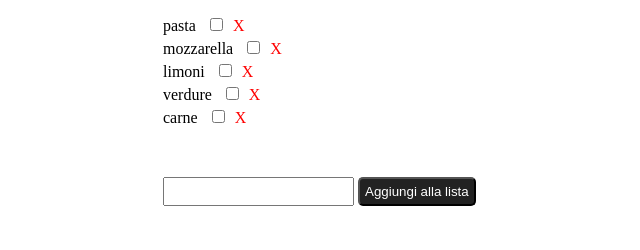
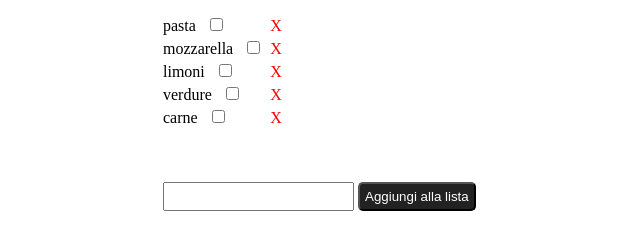
Before and after one commit to PinoGabriel/vue-todolist, a plain HTML site: page index.html in a window 1280 px wide. Shown: the part 90-340 px from the top of the page, without its empty margins (27-667 px from the left). Drawn offline with nearby package versions, Linux system fonts and the light colour scheme.

Commit message:
feat: added X next to checkboxes

```diff
--- a/css/style.css
+++ b/css/style.css
@@ -9,7 +9,7 @@ h1 {
 }
 
 
-li {
+li, span {
     list-style-type: none;
     margin-bottom: 5px;
 }
@@ -18,6 +18,10 @@ li {
 .container {
     width: 900px;
     margin: 50px auto 0 auto;
+}
+
+.containerElement {
+    display: flex;
 }
 
 .checkInput {
@@ -32,6 +36,8 @@ li {
     color: red;
     margin-left: 10px;
     cursor: pointer;
+    display: flex;
+    flex-direction: column;
 }
 
 .lineX {
--- a/index.html
+++ b/index.html
@@ -14,18 +14,28 @@
 
     <div id="app">
         <div class="container">
+            <!-- TITOLO -->
             <h1>LISTA DELLA SPESA</h1>
+            <!-- CONTAINER LISTA DELLA SPESA -->
+            <div class="containerElement">
+                <div>
                     <ul>
                         <li v-for="(to, i) in toDo" :key="i" :class="[to.done ? `lineText` : '']">
                             {{ to.testo }}
                             <input type="checkbox" v-model="to.done" class="checkInput" @click="checkClick(i)">
-                    <span @click="removeClick(i)" class="x">X</span>
                         </li>
                     </ul>
+                </div>
+                <div>
+                    <span v-for="(to, i) in toDo" @click="removeText(i)" class="x">X</span>
+                </div>
+            </div>
+            <!-- INPUT PER AGGIUNGERE UN NUOVO ELEMENTO ALLA LISTA DELLA SPESA -->
             <div class="newTextInput">
                 <input class="addBtn" type="text" v-model="nuovoValore">
                 <button class="addBtn btnStyle" @click="addButton()">Aggiungi alla lista</button>
             </div>
+
         </div>
 
 
--- a/js/main.js
+++ b/js/main.js
@@ -24,7 +24,7 @@ createApp({
         checkClick(i) {
             this.toDo[i].done = !this.toDo[i].done
         },
-        removeClick(i) {
+        removeText(i) {
             this.toDo.splice(i, 1)
         },
         addButton(){
```
Lines whose indentation alone changed are shown as unchanged.
